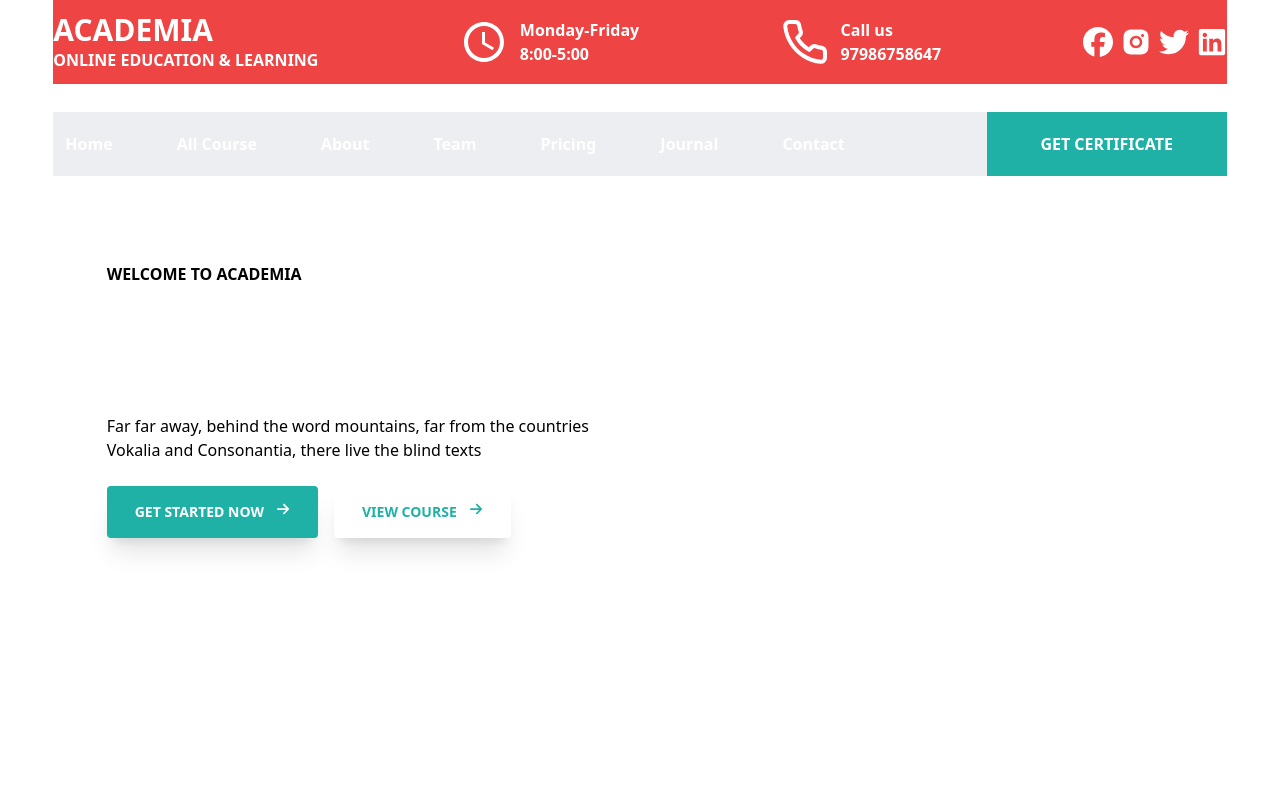
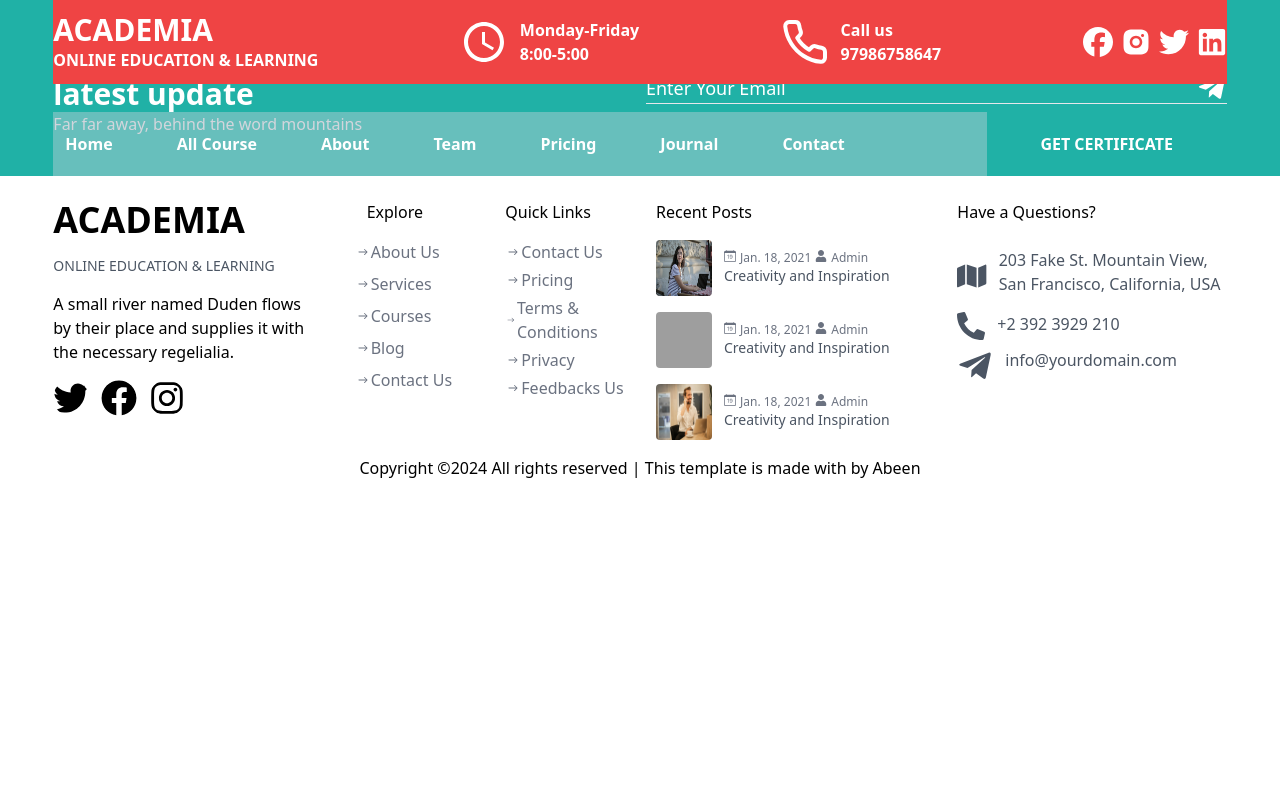
Before and after one commit to abeenkhanal/Education, a React (Vite) app: page / in a window 1280 px wide. Shown: the top 798 px of the page. Built offline with nearby package versions, Linux system fonts and the light colour scheme; grey boxes are pictures that could not be loaded.

Commit message:
commented

```diff
--- a/src/App.jsx
+++ b/src/App.jsx
@@ -34,12 +34,12 @@
         {/* <Homepage /> */}
 
         <Routes>
-          <Route path='/' element={<Home />} />
+          {/* <Route path='/' element={<Home />} />
           <Route path='/allcourse' element={<Allcourse />} />
           <Route path='/about' element={<About />} />
           <Route path='/team' element={<Team />} />
           <Route path='/pricing' element={<Pricing />} />
-          <Route path='/journal' element={<Journal />} />
+          <Route path='/journal' element={<Journal />} /> */}
           <Route path='/contact' element={<Contact />} />
         </Routes>
 
```
